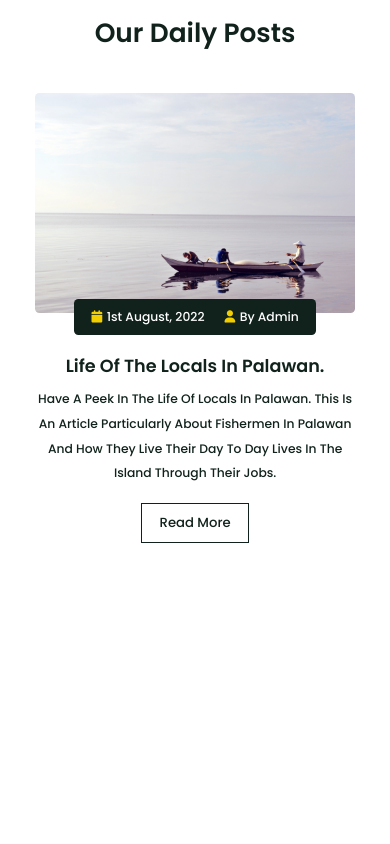
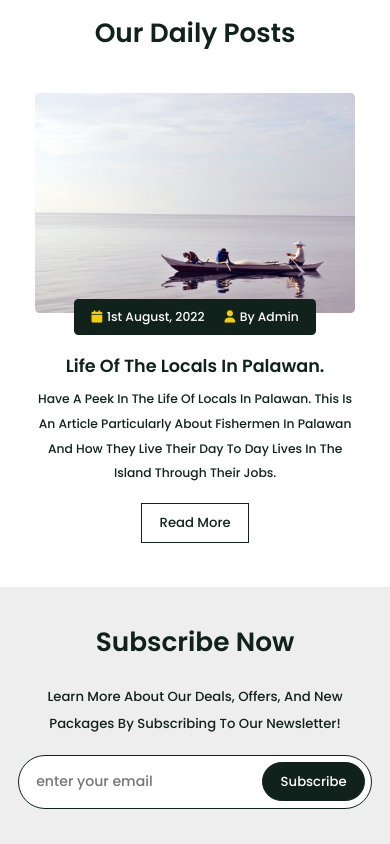
Before and after one commit to yasukomiyazawa/Travel-Agency-Website---Discover-Palawan, a website: page index.html in a window 390 px wide. Shown: the part 8714-9558 px from the top of the page. Before the commit the page ends 9301 px from the top, so only its background shows below. Drawn offline with nearby package versions, Linux system fonts and the light colour scheme.

Commit message:
added newsletter section and made it responsive.

```diff
--- a/index.html
+++ b/index.html
@@ -987,8 +987,34 @@
 
     </section>
 
+    <!-- blog section starts -->
 
-    <!-- blog section starts -->
+    <!-- newsletter section start -->
+
+    <section class="newsletter">
+
+        <div class="content">
+
+            <h1 class="heading">Subscribe Now</h1>
+
+            <p>
+                Learn more about our deals, offers,
+                and new packages by subscribing to our newsletter!
+            </p>
+
+            <form action="">
+                <input type="email" name="" placeholder="enter your email" id="" class="email">
+                <input:subit class="btn">subscribe</input:subit>
+            </form>
+
+        </div>
+
+    </section>
+
+    <!-- newsletter section end -->
+
+
+
 
 
     <script src="https://cdn.jsdelivr.net/npm/swiper@10/swiper-bundle.min.js"></script>
--- a/style.scss
+++ b/style.scss
@@ -944,7 +944,70 @@ section {
 }
 
 
+.newsletter {
 
+    background: $light-bg;
+
+    .content {
+
+        max-width: 70rem;
+        margin: 1rem auto;
+        text-align: center;
+
+        p {
+
+            font-size: 1.5rem;
+            line-height: 2;
+            color: $black;
+
+        }
+
+        form {
+
+            margin-top: 2rem;
+            background: $white;
+            border-radius: 5rem;
+            border: $border;
+            padding: .7rem;
+            display: flex;
+
+            .email {
+
+                width: 100%;
+                background: none;
+                text-transform: none;
+                font-size: 1.6rem;
+                color: $black;
+                padding: 0 1.3rem
+
+            }
+
+        }
+
+    }
+
+    .btn {
+
+        margin-top: 0;
+        display: inline-block;
+        border: $border;
+        border-radius: 5rem;
+        color: $white;
+        cursor: pointer;
+        background: $black;
+        font-size: 1.5rem;
+        padding: 1rem 2rem;
+
+        &:hover {
+
+            background: none;
+            color: $black;
+
+        }
+
+    }
+
+}
 
 
 
```
Also changed, not shown: style.css, 1 other file.
